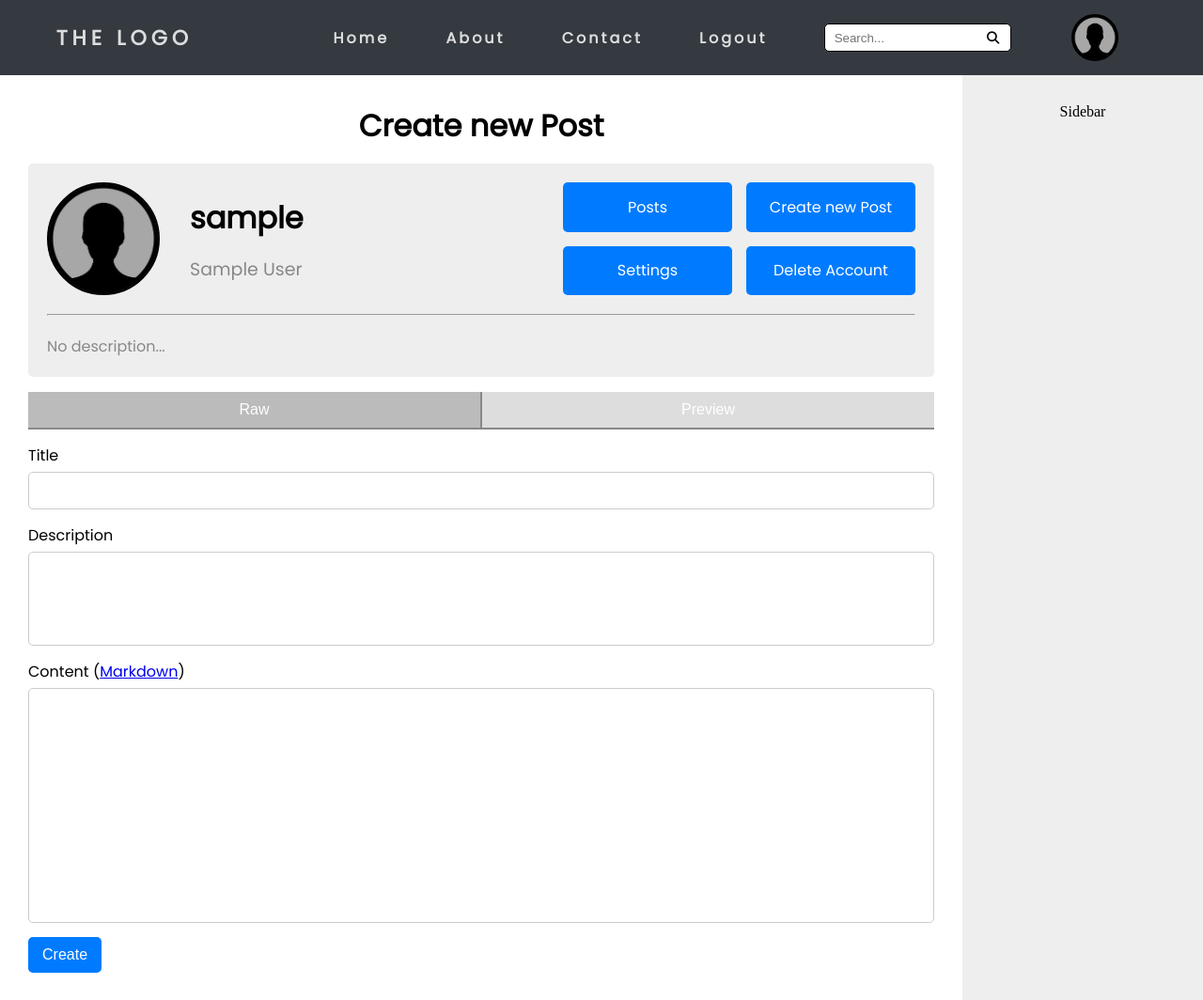
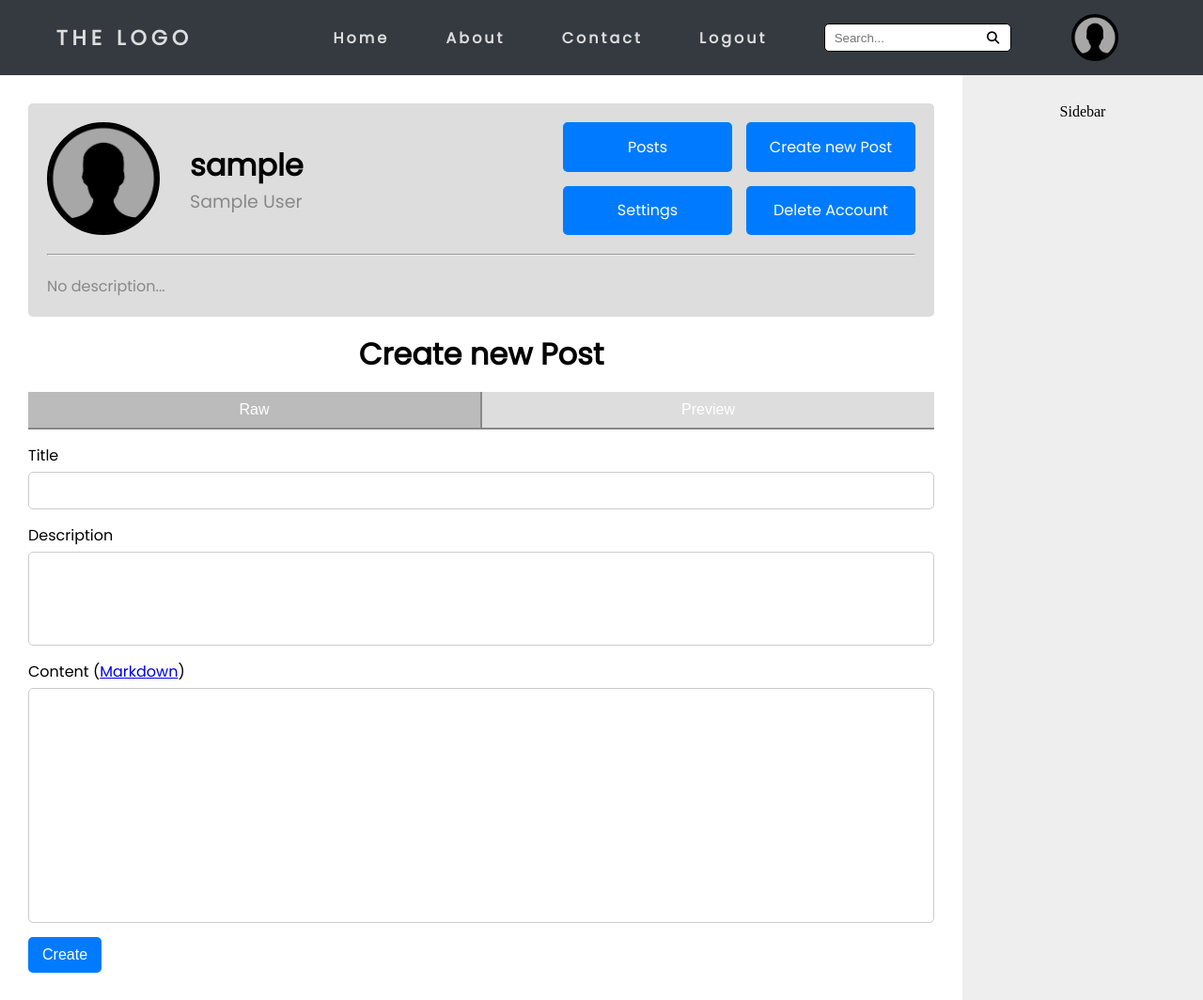
Before and after one commit to FeliNUx42/Flask-Blog, a Flask app: a page that uses app/templates/base.html in a window 1280 px wide. Shown: the top 1064 px of the page at 94% size. Run offline with Flask 2, Linux system fonts and the light colour scheme; the visitor is signed in with stand-in values (Sample User, id 1); data comes from the database, SQL or seed files in the repository; some libraries are stand-ins or nearby versions.

Commit message:
Template upgrade

```diff
--- a/app/__init__.py
+++ b/app/__init__.py
@@ -25,6 +25,12 @@ def create_app():
 
   app = Flask(__name__)
   app.config.from_object(Config)
+
+  @app.context_processor
+  def globals():
+    return {
+      "markdown": markdown
+    }
 
   db.init_app(app)
   db.create_all(app=app)
--- a/app/profile.py
+++ b/app/profile.py
@@ -10,7 +10,7 @@ profile = Blueprint('profile', __name__)
 def prof(username):
   user = User.query.filter_by(username=username).first_or_404()
 
-  return render_template("posts.html", author=user)
+  return render_template("profile.html", author=user)
 
 @profile.route('/<username>/settings', methods=['GET', 'POST'])
 @fresh_login_required
--- /dev/null
+++ b/app/static/css/banner.css
@@ -0,0 +1,170 @@
+* {
+  margin: 0;
+  padding: 0;
+  box-sizing: border-box;
+}
+
+.profile-banner {
+  width: 100%;
+  padding: 20px;
+  border-radius: 5px;
+  margin-bottom: 1rem;
+  background-color: #ddd;
+}
+
+.profile-banner-top {
+  height: 120px;
+  display: flex;
+  justify-content: start;
+  align-items: center;
+}
+
+.profile-banner-top p {
+  font-size: 19px;
+}
+
+.profile-banner figure {
+  height: 120px;
+  width: 120px;
+  overflow: hidden;
+  border-radius: 50%;
+  display: flex;
+  justify-content: center;
+  border: 2px solid black;
+  background-color: black;
+  margin-right: 2rem;
+}
+
+.profile-banner figure img {
+  height: 100%;
+}
+
+.profile-banner-links {
+  height: 100%;
+  display: grid;
+  grid-template-columns: auto auto;
+  grid-gap: 15px;
+  justify-content: space-between;
+  margin-left: auto;
+}
+
+.profile-banner-links a {
+  width: 180px;
+  padding: 3px 10px;
+  text-decoration: none;
+  text-align: center;
+  border-radius: 5px;
+  background-color: #007bff;
+  color: #fff;
+  display: flex;
+  align-items: center;
+  justify-content: center;
+}
+
+.profile-banner-links a:hover{
+  background-color: #0069d9;
+}
+
+.profile-banner-description {
+  color: #888;
+}
+
+.profile-banner hr {
+  margin: 20px 0;
+}
+
+.profile-banner p {
+  color: #888;
+}
+
+
+
+
+
+
+
+
+
+
+
+
+
+
+
+
+
+
+
+
+
+.post-banner h1, .profile-banner h1 {
+  margin-bottom: 0 !important;
+}
+
+.post-banner {
+  width: 100%;
+  padding: 20px;
+  border-radius: 5px;
+  margin-bottom: 1rem;
+  background-color: #eee;
+}
+
+.post-banner-top {
+  height: 40px;
+  display: flex;
+  justify-content: start;
+  align-items: center;
+}
+
+.post-banner-top p {
+  font-size: 19px;
+}
+
+.post-banner figure {
+  height: 40px;
+  width: 40px;
+  overflow: hidden;
+  border-radius: 50%;
+  display: flex;
+  justify-content: center;
+  border: 2px solid black;
+  background-color: black;
+}
+
+.post-banner figure img {
+  height: 100%;
+}
+
+.post-banner-links {
+  height: 100%;
+  display: flex;
+  gap: 15px;
+  justify-content: end;
+  align-items: center;
+  margin-left: auto;
+}
+
+.post-banner-links a {
+  width: 90px;
+  padding: 2px 8px;
+  text-decoration: none;
+  text-align: center;
+  border-radius: 5px;
+  background-color: #007bff;
+  color: #fff;
+  display: flex;
+  align-items: center;
+  justify-content: center;
+}
+
+.post-banner-links a:hover{
+  background-color: #0069d9;
+}
+
+.post-banner-description {
+  color: #888;
+}
+
+.post-banner hr {
+  margin: 20px 0;
+}
--- a/app/static/css/footer.css
+++ b/app/static/css/footer.css
@@ -86,7 +86,7 @@ footer * {
   transition: all 0.4s ease-out;
 }
 
-@media (max-width: 1236px) {
+@media (max-width: 1251px) {
   footer {
     height: 450px;
   }
--- a/app/static/css/inputs.css
+++ b/app/static/css/inputs.css
@@ -4,7 +4,7 @@
   box-sizing: border-box;
 }
 
-#content h1:not(.markdown-body h1) {
+h1:not(.markdown-body h1) {
   text-align: center;
   margin-bottom: 1rem;
 }
--- a/app/static/css/main.css
+++ b/app/static/css/main.css
@@ -15,88 +15,6 @@ main {
 
   font-family: 'Poppins', sans-serif;
 }
-
-.content-profile {
-  width: 100%;
-  padding: 20px;
-  border-radius: 5px;
-  margin-bottom: 1rem;
-  background-color: #eee;
-}
-
-.content-profile-top {
-  height: 120px;
-  display: flex;
-  justify-content: start;
-  align-items: center;
-}
-
-.content-profile-top p {
-  font-size: 19px;
-}
-
-.content-profile figure {
-  height: 120px;
-  width: 120px;
-  overflow: hidden;
-  border-radius: 50%;
-  display: flex;
-  justify-content: center;
-  border: 2px solid black;
-  background-color: black;
-  margin-right: 2rem;
-}
-
-.content-profile figure img {
-  height: 100%;
-}
-
-.content-profile-links {
-  height: 100%;
-  display: grid;
-  grid-template-columns: auto auto;
-  grid-gap: 15px;
-  justify-content: space-between;
-  margin-left: auto;
-}
-
-.content-profile-links a {
-  width: 180px;
-  padding: 3px 10px;
-  text-decoration: none;
-  text-align: center;
-  border-radius: 5px;
-  background-color: #007bff;
-  color: #fff;
-  display: flex;
-  align-items: center;
-  justify-content: center;
-}
-
-.content-profile-links a:hover{
-  background-color: #0069d9;
-}
-
-.content-profile .description {
-  color: #888;
-}
-
-.content-profile {
-  width: 100%;
-  padding: 20px;
-  border-radius: 5px;
-  margin-bottom: 1rem;
-  background-color: #eee;
-}
-
-.content-profile hr {
-  margin: 20px 0;
-}
-
-.content-profile p {
-  color: #888;
-}
-
 
 aside {
   width: 20%;
--- a/app/templates/base.html
+++ b/app/templates/base.html
@@ -8,6 +8,7 @@
   <link rel="stylesheet" href="{{ url_for('static', filename='css/navbar.css') }}">
   <link rel="stylesheet" href="{{ url_for('static', filename='css/alerts.css') }}">
   <link rel="stylesheet" href="{{ url_for('static', filename='css/inputs.css') }}">
+  <link rel="stylesheet" href="{{ url_for('static', filename='css/banner.css') }}">
   <link rel="stylesheet" href="{{ url_for('static', filename='css/main.css') }}">
   <link rel="stylesheet" href="{{ url_for('static', filename='css/footer.css') }}">
   <link rel="stylesheet" href="https://fonts.googleapis.com/css?family=Poppins">
--- a/app/templates/create_edit.html
+++ b/app/templates/create_edit.html
@@ -2,11 +2,8 @@
 
 {% block title %}Create - {{ current_user.username }}{% endblock %}
 
-{% block header %}
+{% block data %}
 <h1>Create new Post</h1>
-{% endblock %}
-
-{% block data %}
 <form method="POST">
   <div class="create-toggle">
     <button type="button" class="toggle-active" onclick="changeMode(this)">Raw</button>
--- a/app/templates/profile.html
+++ b/app/templates/profile.html
@@ -4,14 +4,14 @@
 
 {% block header %}{% endblock %}
 
-<div class="content-profile">
-  <div class="content-profile-top">
+<div class="profile-banner">
+  <div class="profile-banner-top">
     <figure><img src="{{ url_for('static', filename='profile_pictures/'+author.profile_pic) }}" alt="Profile"></figure>
     <div>
       <h1>{{ author.username }}</h1>
       <p>{{ author.first_name }} {{ author.last_name }}</p>
     </div>
-    <div class="content-profile-links">
+    <div class="profile-banner-links">
       {% if author == current_user %}
       <a href="{{ url_for('profile.prof', username=author.username) }}">Posts</a>
       <a href="{{ url_for('profile.create', username=author.username) }}">Create new Post</a>
@@ -21,7 +21,7 @@
     </div>
   </div>
   <hr>
-  <p class="description">{{ author.description }}</p>
+  <p class="profile-banner-description">{{ author.description }}</p>
 </div>
 
 {% block data %}{% endblock %}
```
Also changed, not shown: app/templates/post.html (+19 -1 lines), app/templates/posts.html (deleted, +0 -10 lines).
